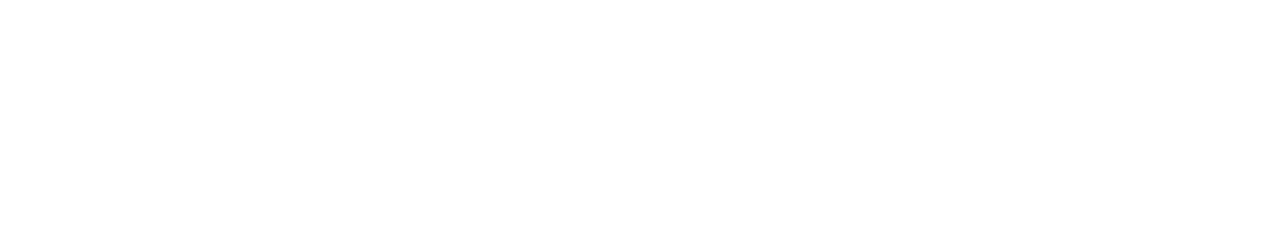
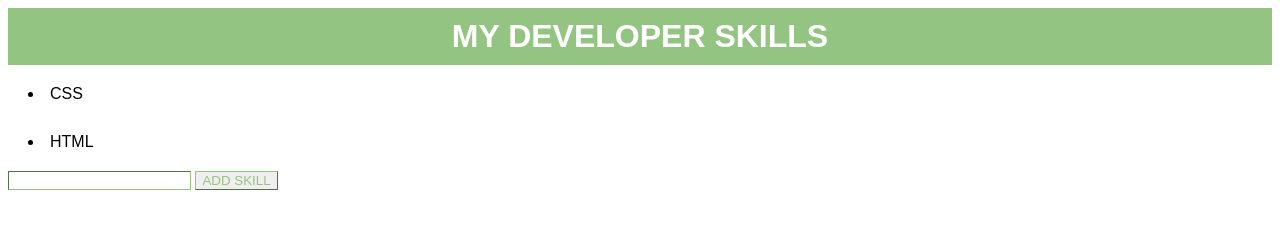
Before and after one commit to skylarw19/jQuery-my-dev-skills-lab, a plain HTML site: page index.html in a window 1280 px wide. Drawn offline with nearby package versions, Linux system fonts and the light colour scheme.

Commit message:
create css

```diff
--- a/css/main.css
+++ b/css/main.css
@@ -0,0 +1,24 @@
+*{
+    font-family: Arial, Helvetica, sans-serif;
+}
+h1{
+    text-align: center;
+    color: white;
+    background-color: #94C482;
+    margin: auto;
+    padding: 10px 0px 10px 0px;
+}
+input{
+    border-color: #94C482;
+    border-width: 1px
+}
+button{
+    text-align: center;
+    color: #94C482;
+    border-color: #94C482;
+    border-width: 1px;
+}
+li{
+   margin: 10px;
+   padding: 10px;
+}
--- a/index.html
+++ b/index.html
@@ -4,14 +4,19 @@
     <meta charset="UTF-8">
     <meta name="viewport" content="width=device-width, initial-scale=1.0">
     <meta http-equiv="X-UA-Compatible" content="ie=edge">
+    <link rel="stylesheet" href="css/main.css">
     <script
 src="https://code.jquery.com/jquery-3.3.1.min.js"
 integrity="sha256-FgpCb/KJQlLNfOu91ta32o/NMZxltwRo8QtmkMRdAu8="
 crossorigin="anonymous"></script>
     <script defer src="js/main.js"></script>
-    <title>Document</title>
+    <title>jQuery-MyDevSkillsLab</title>
 </head>
 <body>
-
+    <h1>MY DEVELOPER SKILLS</h1>
+        <li>CSS</li>
+        <li>HTML</li>
+    <input type="text" name="" id="">
+    <button>ADD SKILL</button>
 </body>
 </html>
```
